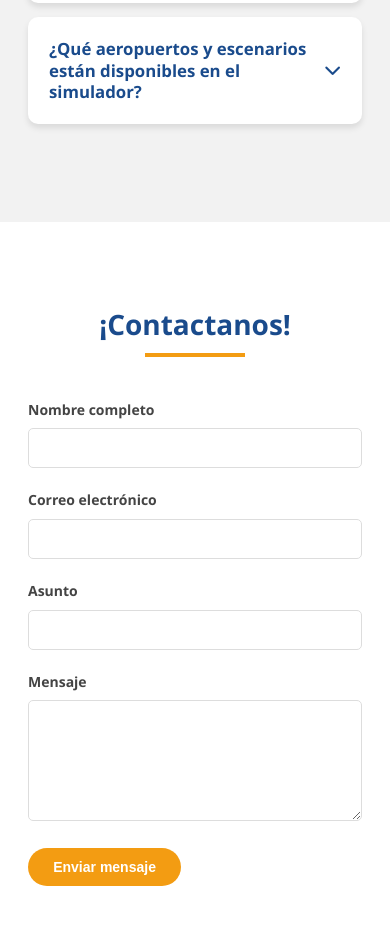
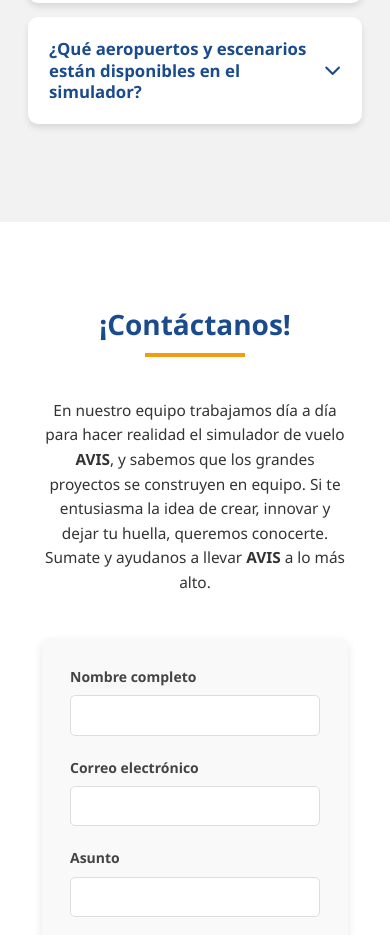
Before and after one commit to LautaroCabeza/proyecto.avis, a plain HTML site: page index.html in a window 390 px wide. Shown: the part 8309-9244 px from the top of the page. Drawn offline with Linux system fonts and the light colour scheme.

Commit message:
Cambios en la seccion de contacto

```diff
--- a/index.html
+++ b/index.html
@@ -344,11 +344,18 @@
         </div>
     </section>
 
- <!-- Contact Section -->
+
+<!-- Contact Section -->
 <section id="contacto" class="contacto">
     <div class="container">
-        <h2 class="section-title">¡Contactanos!</h2>
+        <h2 class="section-title">¡Contáctanos!</h2>
         <div class="contacto-container">
+
+            <!-- Texto motivacional -->
+            <p class="contacto-descripcion">
+                En nuestro equipo trabajamos día a día para hacer realidad el simulador de vuelo <strong>AVIS</strong>, y sabemos que los grandes proyectos se construyen en equipo. Si te entusiasma la idea de crear, innovar y dejar tu huella, queremos conocerte. Sumate y ayudanos a llevar <strong>AVIS</strong> a lo más alto.
+            </p>
+
             <div class="contacto-form">
                 <form id="form-contacto">
                     <div class="form-group">
@@ -377,6 +384,7 @@
         </div>
     </div>
 </section>
+
 
 <!-- Footer -->
 <footer class="footer">
--- a/styles.css
+++ b/styles.css
@@ -913,20 +913,42 @@
 .contacto {
   padding: 6rem 0;
   background-color: var(--white);
+  text-align: center;
 }
 
 .contacto-container {
+  max-width: 600px;
+  margin: 0 auto;
   display: flex;
-    gap: 3rem;
+  flex-direction: column;
+  align-items: center;
+  gap: 2rem;
+}
+
+.contacto-descripcion {
+  font-size: 1.1rem;
+  color: #333;
+  margin-bottom: 1rem;
 }
 
 .contacto-form {
-    flex: 1;
+  width: 100%;
+  background-color: #f9f9f9;
+  padding: 2rem;
+  border-radius: 8px;
+  box-shadow: 0 4px 10px rgba(0, 0, 0, 0.1);
+  text-align: left;
 }
 
 .form-group {
   margin-bottom: 1.5rem;
   position: relative;
+}
+
+label {
+  display: block;
+  margin-bottom: 0.5rem;
+  font-weight: 600;
 }
 
 .form-control {
@@ -935,19 +957,13 @@
   border: 1px solid #ddd;
   border-radius: 5px;
   font-size: 1rem;
-    transition: var(--transition);
+  transition: border-color 0.3s, box-shadow 0.3s ease-in-out;
 }
 
 .form-control:focus {
   border-color: var(--blue-primary);
   outline: none;
   box-shadow: 0 0 0 3px rgba(26, 75, 140, 0.2);
-  }
-
-  label {
-    display: block;
-    margin-bottom: 0.5rem;
-    font-weight: 600;
 }
 
 .error-message {
@@ -965,33 +981,30 @@
   display: block;
 }
 
-  .contacto-info {
-    flex: 1;
+button.btn {
+  display: block;
+  width: 100%;
+  padding: 1rem;
+  background-color: var(--blue-primary);
+  color: white;
+  font-size: 1rem;
+  font-weight: bold;
+  border: none;
+  border-radius: 6px;
+  cursor: pointer;
+  transition: background-color 0.3s ease;
 }
 
-  .contacto-info h3 {
-    margin-bottom: 2rem;
+button.btn:hover {
+  background-color: #195bad; /* un tono más oscuro del azul */
 }
 
-  .contacto-info-item {
-    display: flex;
-    align-items: flex-start;
-    margin-bottom: 1.5rem;
+@media (max-width: 600px) {
+  .contacto-container {
+    padding: 0 1rem;
+  }
 }
 
-  .contacto-info-icon {
-    font-size: 1.5rem;
-    color: var(--orange);
-    margin-right: 1rem;
-    flex-shrink: 0;
-  }
-
-  .map-container {
-      margin-top: 2rem;
-      border-radius: 10px;
-      overflow: hidden;
-      box-shadow: var(--box-shadow);
-  }
 
   /* Footer */
   .footer {
```
Lines whose indentation alone changed are shown as unchanged.
